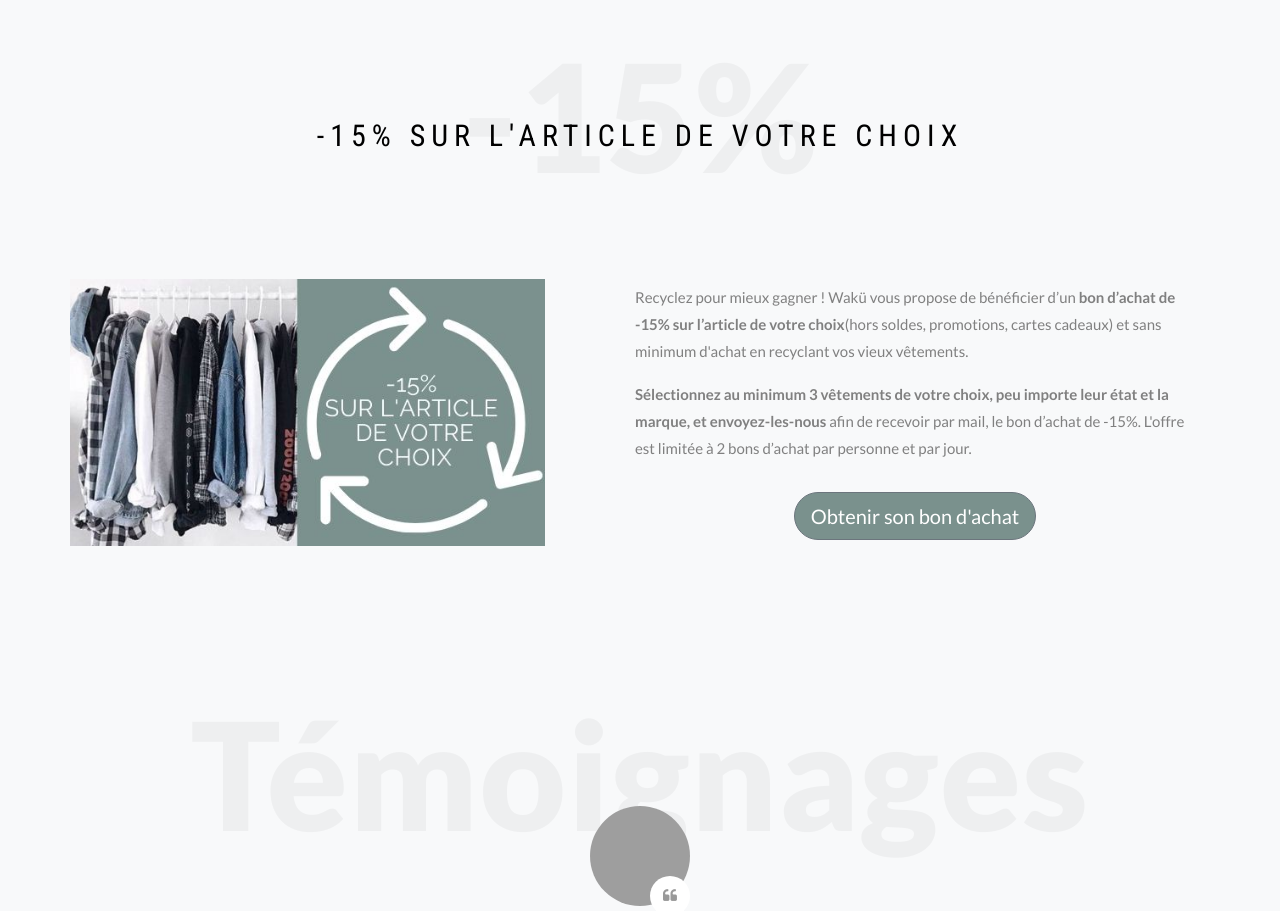
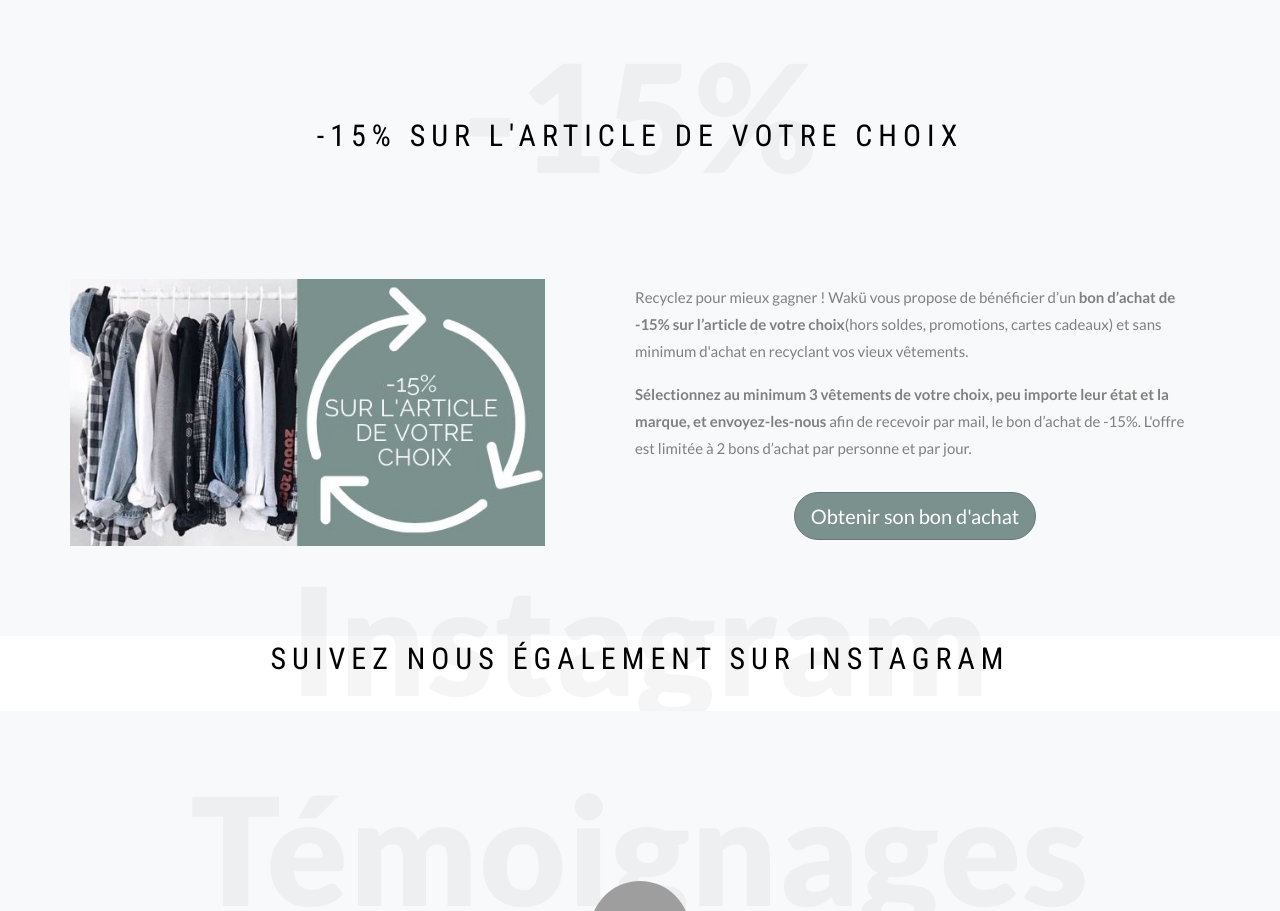
Before and after one commit to QuentinGrd/Waku, a plain HTML site: page index.html in a window 1280 px wide. Shown: the part 3439-4350 px from the top of the page. Drawn offline with nearby package versions, Linux system fonts and the light colour scheme; some packages are replaced by stand-ins of ours; files that its build step writes are made by us from their sources; no server answers; grey boxes are pictures that could not be loaded; files whose address does not match are found by name.

Commit message:
Update index.html
Insta 0.2

```diff
--- a/index.html
+++ b/index.html
@@ -346,6 +346,12 @@
 <!-- Notre feed instagram : pour montrer nos produits, notre univers, l'ambiance, etc (Romain - voir avec Victoire quand le compte est crée et les visuels upload) -->
 
 <section>
+	<div class="container">
+          <div class="col-md-12 heading-section text-center ftco-animate">
+          	<h1 class="big">Instagram</h1>
+            <h2 id="h2-offre" class="mb-4">Suivez nous également sur Instagram</h2>
+          </div>
+        </div>
 <script src="https://apps.elfsight.com/p/platform.js" defer></script>
 <div class="elfsight-app-c906dbef-5158-4c8d-8d3c-74466290be34"></div>
 </section>
```
